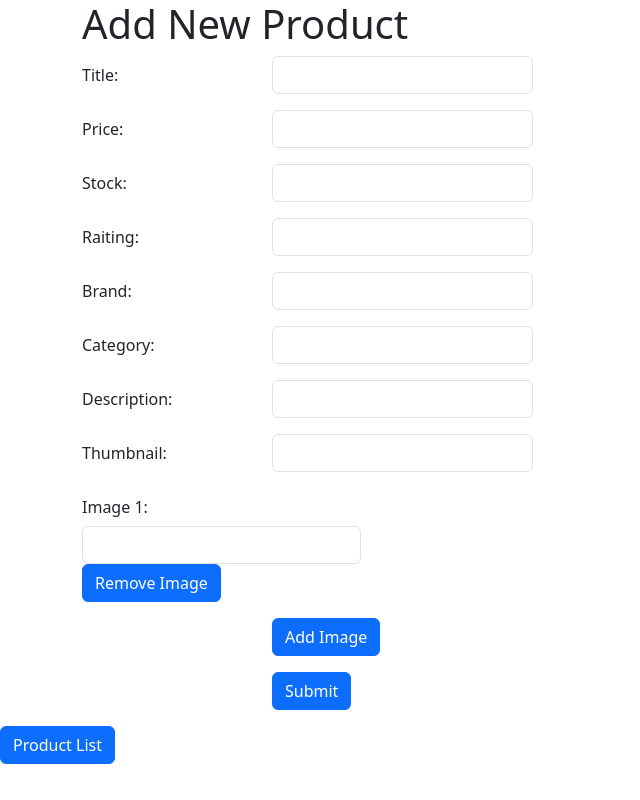
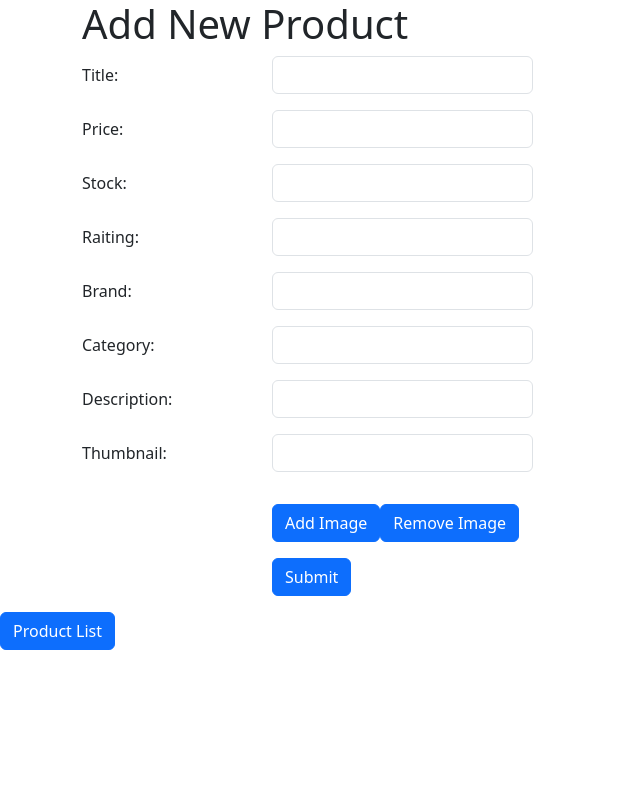
Before and after one commit to AdarshSingh92/ShoppingCart, an Angular app in the folder shopping-cart/: page /addproduct in a window 1280 px wide. Shown: the whole page, without its empty margins (0-640 px from the left). Built offline with nearby package versions, Linux system fonts and the light colour scheme; sample sign-in values are in the browser's storage.

Commit message:
added code for add dynamic controls for image controls

```diff
--- a/shopping-cart/src/app/add-product/add-product.component.html
+++ b/shopping-cart/src/app/add-product/add-product.component.html
@@ -1,63 +1,108 @@
 
-<form #productForm="ngForm" (ngSubmit)="onSubmit()">
-
+<form (ngSubmit)="onSubmit()" [formGroup]="productForm">
     <div class="container">
         <h1>Add New Product</h1>
         <div class="mb-3 row">
             <label for="txttitle" class="col-sm-2 col-form-label">Title:</label>
             <div class="col-sm-3">
-                <input type="text" class="form-control" id="txttitle" name="txttitle" [(ngModel)]="product.title">
+                <input type="text" formControlName="title" class="form-control" id="txttitle" name="txttitle" >
+            </div>
+            <div class="col-sm-3">
+                <div *ngIf="productForm.get('title')?.invalid && productForm.get('title')?.touched">
+                   <span style="color: red;"> Title is required </span>
+                </div>
             </div>
         </div>
         <div class="mb-3 row">
             <label for="txtprice" class="col-sm-2 col-form-label">Price:</label>
             <div class="col-sm-3">
-                <input type="text" class="form-control" id="txtprice" name="txtprice" [(ngModel)]="product.price">
+                <input type="text" formControlName="price" class="form-control" id="txtprice" name="txtprice" >
+            </div>
+            <div class="col-sm-3">
+                <div *ngIf="productForm.get('price')?.invalid && productForm.get('price')?.touched">
+                   <span style="color: red;"> Price is invalid </span>
+                </div>
             </div>
         </div>
         <div class="mb-3 row">
             <label for="txtstock" class="col-sm-2 col-form-label">Stock:</label>
             <div class="col-sm-3">
-            <input type="text" class="form-control" id="txtstock" name="txtstock" [(ngModel)]="product.stock">
+                <input type="text" formControlName="stock" class="form-control" id="txtstock" name="txtstock" >
+            </div>
+            <div class="col-sm-3">
+                <div *ngIf="productForm.get('stock')?.invalid && productForm.get('stock')?.touched">
+                   <span style="color: red;"> Stock is invalid </span>
+                </div>
             </div>
         </div>
         <div class="mb-3 row">
             <label for="txtraiting" class="col-sm-2 col-form-label">Raiting:</label>
             <div class="col-sm-3">
-            <input type="text" class="form-control" id="txtraiting" name="txtraiting" [(ngModel)]="product.rating">
+                <input type="text" formControlName="rating" class="form-control" id="txtraiting" name="txtraiting" >
+            </div>
+            <div class="col-sm-3">
+                <div *ngIf="productForm.get('rating')?.invalid && productForm.get('rating')?.touched">
+                   <span style="color: red;"> Rating is invalid </span>
+                </div>
             </div>
         </div>
         <div class="mb-3 row">
             <label for="txtbrand" class="col-sm-2 col-form-label">Brand:</label>
             <div class="col-sm-3">
-            <input type="text" class="form-control" id="txtbrand" name="txtbrand" [(ngModel)]="product.brand">
+                <input type="text" formControlName="brand" class="form-control" id="txtbrand" name="txtbrand" >
+            </div>
+            <div class="col-sm-3">
+                <div *ngIf="productForm.get('brand')?.invalid && productForm.get('brand')?.touched">
+                   <span style="color: red;"> Brand is required </span>
+                </div>
             </div>
         </div>
         <div class="mb-3 row">
             <label for="txtcategory" class="col-sm-2 col-form-label">Category:</label>
             <div class="col-sm-3">
-            <input type="text" class="form-control" id="txtcategory" name="txtcategory" [(ngModel)]="product.category">
+                <input type="text" formControlName="category" class="form-control" id="txtcategory" name="txtcategory" >
+            </div>
+            <div class="col-sm-3">
+                <div *ngIf="productForm.get('category')?.invalid && productForm.get('category')?.touched">
+                   <span style="color: red;"> Category is required </span>
+                </div>
             </div>
         </div>
         <div class="mb-3 row">
             <label for="txtDescription" class="col-sm-2 col-form-label">Description:</label>
             <div class="col-sm-3">
-            <input type="text" class="form-control" id="txtDescription" name="txtDescription" [(ngModel)]="product.description">
+                <input type="text" formControlName="description" class="form-control" id="txtDescription" name="txtDescription" >
+            </div>
+            <div class="col-sm-3">
+                <div *ngIf="productForm.get('description')?.invalid && productForm.get('description')?.touched">
+                   <span style="color: red;"> Description is required </span>
+                </div>
             </div>
         </div>
         <div class="mb-3 row">
             <label for="txtthumbnail" class="col-sm-2 col-form-label">Thumbnail:</label>
             <div class="col-sm-3">
-            <input type="text" class="form-control" id="txtthumbnail" name="txtthumbnail" [(ngModel)]="product.thumbnail">
+                <input type="text" formControlName="thumbnail" class="form-control" id="txtthumbnail" name="txtthumbnail" >
+            </div>
+            <div class="col-sm-3">
+                <div *ngIf="productForm.get('thumbnail')?.invalid && productForm.get('thumbnail')?.touched">
+                   <span style="color: red;"> Thumbnail is required </span>
+                </div>
             </div>
         </div>
         <div class="mb-3 row">
-            <div *ngFor="let img of product.images;let i= index;">
-                <label for="txtimage{{i}}" id="lblImage{{i}}" class="col-sm-2 col-form-label">Image {{i+1}}:</label>
-                <div  class="col-sm-3">
-                    <input type="text" class="form-control" id="txtimage{{i}}" name="txtImage{{i}}" [(ngModel)]="product.images[i]" >
-                    <input  name="btnImage{{i}}" type="button" id="btnRemoveTextbox" class="btn btn-primary" text="Remove Image"
-                    value="Remove Image" (click)="removeTextBox(i)">
+            <div *ngFor="let img of productForm.controls | keyvalue;">
+                <div *ngIf="img.key.startsWith('image')">
+                    <label class="col-sm-2 col-form-label">{{img.key}}</label>
+                    <div  class="col-sm-3">
+                        <input type="text" [formControlName]="img.key" class="form-control" >
+
+                    </div>
+                    <div class="col-sm-3">
+                        <div *ngIf="productForm.get(img.key)?.invalid && productForm.get(img.key)?.touched">
+                           <span style="color: red;"> Image is required </span>
+                        </div>
+                    </div>
                 </div>
             </div>
         </div>
@@ -65,6 +110,8 @@
             <div class="col-sm-2"></div>
             <div class="col-sm-3">
                 <input type="button" name="btnAddTextbox" id="btnAddTextbox" class="btn btn-primary" text="Add" value="Add Image" (click)="addTextBox()">
+                <input  type="button" id="btnRemoveTextbox" class="btn btn-primary" text="Remove Image"
+                value="Remove Image" (click)="removeTextBox()">
             </div>
         </div>
         <div class="mb-3 row">
--- a/shopping-cart/src/app/add-product/add-product.component.ts
+++ b/shopping-cart/src/app/add-product/add-product.component.ts
@@ -4,6 +4,7 @@ import { HttpService } from '../service/http.service';
 import { ProductService } from '../service/product.service';
 import { ActivatedRoute } from '@angular/router';
 import { OnInit } from '@angular/core';
+import { FormBuilder, FormControl, FormGroup, Validators } from '@angular/forms';
 @Component({
   selector: 'app-add-product',
   templateUrl: './add-product.component.html',
@@ -11,11 +12,13 @@ import { OnInit } from '@angular/core';
 })
 export class AddProductComponent implements OnInit {
   product:Product;
+  productForm:FormGroup;
+  controlCount:number = 1;
   panelMode:string='submit'; //there will be two mode in panel add or
   //edit if value found than edit otherwise add - default is add
   productID:number | null = null;
-
-  constructor(private http:HttpService,private route:ActivatedRoute,private productService:ProductService ) {
+  constructor(private http:HttpService,private route:ActivatedRoute,private productService:ProductService,
+    private formBuilder:FormBuilder ) {
    this.product = {
     price:null,
     brand :'',
@@ -29,6 +32,20 @@ export class AddProductComponent implements OnInit {
     title:'',
     discountPercentage:null
    }
+   this.productForm = new FormGroup({
+    title: new FormControl('',[Validators.required,Validators.maxLength(250)]),
+    price: new FormControl('',[Validators.required,Validators.maxLength(10),
+    Validators.pattern('^[0-9,.]*$')]),
+    stock: new FormControl('',[Validators.required,Validators.maxLength(10),
+      Validators.pattern('^[0-9]*$')]),
+    rating:new FormControl('',[Validators.required,Validators.maxLength(10),
+      Validators.pattern('^[0-9,.]*$')]),
+    brand: new FormControl('',[Validators.required,Validators.maxLength(250)]),
+    category: new FormControl('',[Validators.required,Validators.maxLength(250)]),
+    description: new FormControl('',[Validators.required,Validators.maxLength(250)]),
+    thumbnail: new FormControl('',[Validators.required,Validators.maxLength(250)]),
+    //image:new FormControl('',[Validators.required,Validators.maxLength(250)])
+   });
   }
 ngOnInit(): void {
   console.log(this.panelMode);
@@ -46,7 +63,11 @@ ngOnInit(): void {
 }
 
 onSubmit() {
-  console.log(this.product);
+  console.log(this.productForm.value);
+  debugger;
+  if(this.productForm.valid){
+
+    this.product = this.productForm.value;
     if(this.panelMode === 'submit')
     {
       this.productService.setData(this.product);
@@ -69,12 +90,30 @@ onSubmit() {
 
     }
   }
+}
 
 addTextBox(){
- this.product.images.push('');
+  debugger;
+
+
+  if(this.productForm.controls['image'+1])
+  {
+    // Object.keys(this.productForm.controls).forEach(key=>{
+    //   if(key.includes('image'))
+    //   {
+        this.controlCount= this.controlCount + 1;
+    //   }
+    // });
   }
-removeTextBox(index:number){
-  this.product.images.splice(index,1);
+  else
+  {
+    this.controlCount = 1;
+  }
+  this.productForm.addControl('image'+this.controlCount, new FormControl('',[Validators.required,Validators.maxLength(250)]));
+}
+removeTextBox(){
+   this.productForm.removeControl('image'+this.controlCount);
+   this.controlCount = this.controlCount - 1;
 }
 
 }
```
Also changed, not shown: shopping-cart/src/app/app.module.ts (+5 -3 lines). Lines whose indentation alone changed are shown as unchanged.
